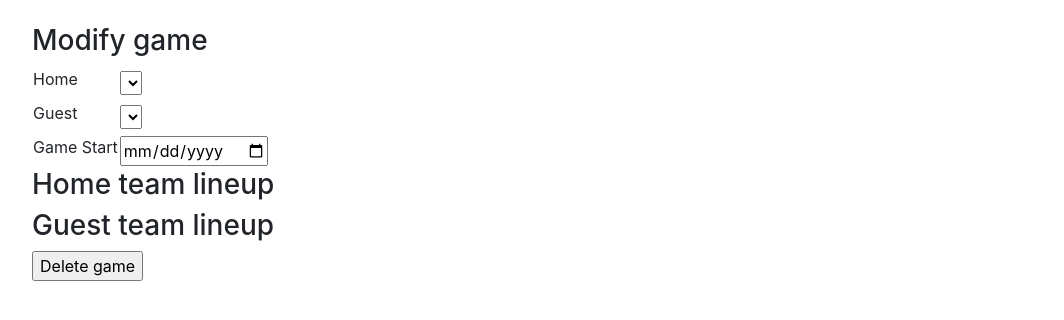
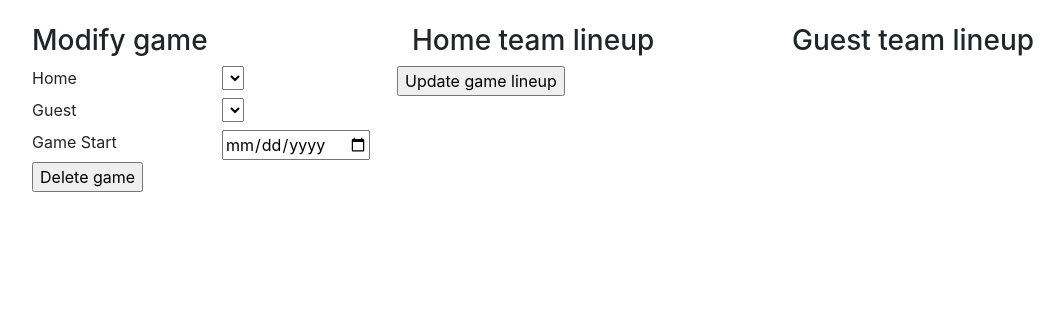
Before and after one commit to metlil/jaakiekkotulospalvelu, a Flask app: template application/templates/games/update.html in a window 1280 px wide. Shown: the part 64-384 px from the top of the page, without its empty margins (53-1117 px from the left). Run offline with Flask 2, Linux system fonts and the light colour scheme; the template is opened without the code that fills it: values that come from a table or form of the project are taken from there, others are empty; some libraries are stand-ins or nearby versions.

Commit message:
kokoonpanon tallennus

```diff
--- a/application/lineup/forms.py
+++ b/application/lineup/forms.py
@@ -14,3 +14,11 @@ class LineupForm(FlaskForm):
 
     class Meta:
         csrf = False
+
+
+class GameLineupForm(FlaskForm):
+    home_lineup = FormField(LineupForm)
+    guest_lineup = FormField(LineupForm)
+
+    class Meta:
+        csrf = False
--- a/application/memberships/models.py
+++ b/application/memberships/models.py
@@ -10,7 +10,7 @@ class Membership(db.Model):
     player_id = db.Column(db.Integer, db.ForeignKey('player.id'), nullable=False)
     player = db.relationship('Player', back_populates='memberships')
     team_id = db.Column(db.Integer, db.ForeignKey('team.id'), nullable=False)
-    membership_start = db.Column(db.Date)
+    membership_start = db.Column(db.Date, nullable=False)
     membership_end = db.Column(db.Date)
 
     def __init__(self, player_id, team_id, membership_start, membership_end):
--- a/application/players/views.py
+++ b/application/players/views.py
@@ -37,8 +37,10 @@ def players_index():
 def player_page(player_id):
     if request.method == 'POST':
         if 'add_membership' in set(request.form):
+            # Add membership button was pressed
             form = create_player_form_with_appended_membership(request.form)
             return render_template("players/update.html", form=form, player_id=player_id)
+        # Update player information button was pressed
         return players_save_modified_data(player_id)
     else:
         return players_show_update_form(player_id)
@@ -60,6 +62,7 @@ def players_show_update_form(player_id):
     form.firstname.data = player.firstname
     form.lastname.data = player.lastname
     form.number.data = player.number
+
     teams = Team.query.order_by('name')
     for membership in sorted(player.memberships, key=lambda Membership: Membership.membership_start):
         form.memberships.append_entry()
@@ -80,6 +83,7 @@ def players_save_modified_data(player_id):
     p.firstname = form.firstname.data
     p.lastname = form.lastname.data
     p.number = form.number.data
+
     for membership_data in form.memberships.data:
         if membership_data['membership_id'] == '':
             p.memberships.append(Membership(membership_data))
--- a/application/templates/games/update.html
+++ b/application/templates/games/update.html
@@ -1,73 +1,84 @@
 {% extends "layout.html" %}
 
 {% block body %}
+    <div class="row">
+        <div class="col-4">
             <h3>Modify game</h3>
             <form method="POST" action="{{ url_for('game_page', game_id = game_id) }}">
-        <table>
-            <tr>
-                <td>
+                <div class="row">
+                    <div class="col-6">
                         {{ form.home_id.label }}
-                </td>
-                <td>
+                    </div>
+                    <div class="col-6">
                         {{ form.home_id }}
-                </td>
-            </tr>
-            <tr>
-                <td>
+                    </div>
+                </div>
+                <div class="row">
+                    <div class="col-6">
                         {{ form.guest_id.label }}
-                </td>
-                <td>
+                    </div>
+                    <div class="col-6">
                         {{ form.guest_id }}
-                </td>
-            </tr>
-            <tr>
-                <td>
+                    </div>
+                </div>
+                <div class="row">
+                    <div class="col-6">
                         {{ form.time.label }}
-                </td>
-                <td>
+                    </div>
+                    <div class="col-6">
                         {{ form.time }}
-                </td>
-            </tr>
+                    </div>
+                </div>
                 {% if game_status=='SCHEDULED' %}
-                <tr>
-                    <td colspan="2">
+                    <div class="row">
+                        <div class="col-6">
                             <input type="submit" name="update_game" value="Update game information"/>
-                    </td>
-                    <td colspan="2">
+                        </div>
+                        <div class="col-6">
                             <input type="submit" name="confirm_game" value="Confirm game information"/>
-                    </td>
-                </tr>
+                        </div>
+                    </div>
                 {% endif %}
-        </table>
             </form>
+        </div>
         {% if game_status!='SCHEDULED' %}
+            <div class="col-8">
+                <form method="POST" action="{{ url_for('game_page', game_id = game_id) }}">
+                    <div class="row">
+                        <div class="col-6">
                             <h3>Home team lineup</h3>
-        {% for lineup_entry in home_lineup_form.lineup_entries %}
-            <table>
-                <tr>
-                    <td>
+                            {% for lineup_entry in game_lineup_form.home_lineup.lineup_entries %}
+                                <div class="row">
+                                    <div class="col-6">
                                         {{ lineup_entry.membership_id.label }}
-                    </td>
-                    <td>
+                                    </div>
+                                    <div class="col-6">
                                         {{ lineup_entry.membership_id }}
-                    </td>
-                </tr>
-            </table>
+                                    </div>
+                                </div>
                             {% endfor %}
+                        </div>
+                        <div class="col-6">
                             <h3>Guest team lineup</h3>
-        {% for lineup_entry in guest_lineup_form.lineup_entries %}
-            <table>
-                <tr>
-                    <td>
+                            {% for lineup_entry in game_lineup_form.guest_lineup.lineup_entries %}
+                                <div class="row">
+                                    <div class="col-6">
                                         {{ lineup_entry.membership_id.label }}
-                    </td>
-                    <td>
+                                    </div>
+                                    <div class="col-6">
                                         {{ lineup_entry.membership_id }}
-                    </td>
-                </tr>
-            </table>
+                                    </div>
+                                </div>
                             {% endfor %}
+                        </div>
+                    </div>
+                    <div class="row">
+                        <input type="submit" name="update_lineup" value="Update game lineup"/>
+                    </div>
+                </form>
+            </div>
         {% endif %}
+    </div>
     <form method="POST" action="{{ url_for('game_delete', game_id = game_id) }}">
         <input type="submit" value="Delete game"/>
     </form>
```
Also changed, not shown: application/game/views.py (+70 -15 lines). Lines whose indentation alone changed are shown as unchanged.
